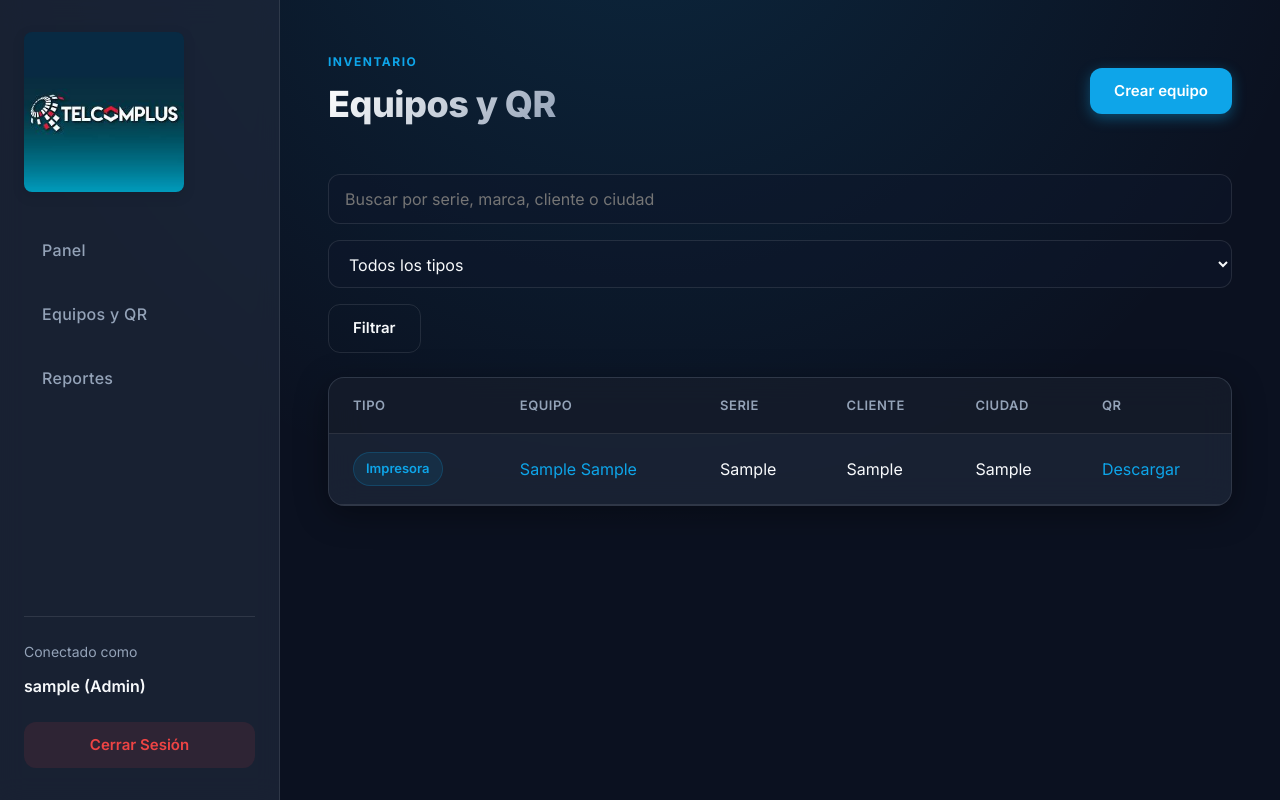
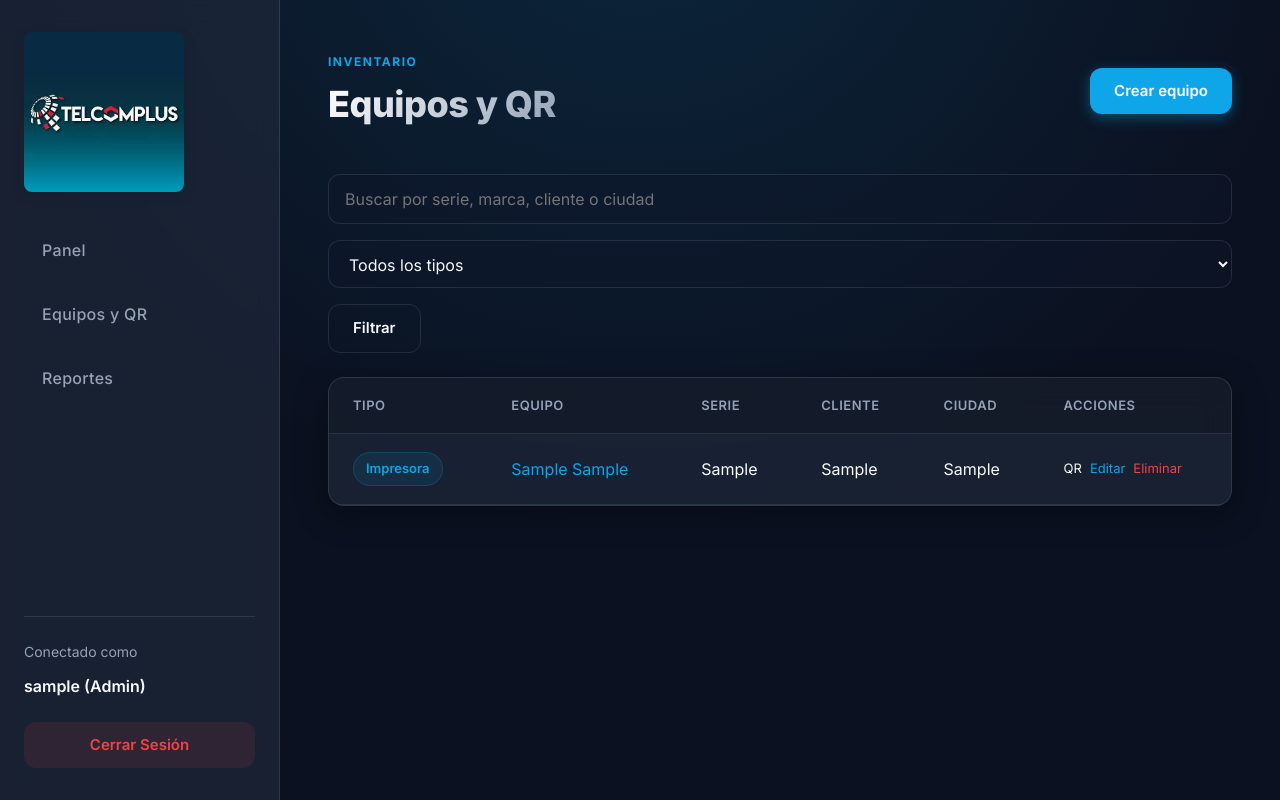
Before and after one commit to photogamer2015/telcomplus, a Django app: page /panel/equipos/ in a window 1280 px wide. Run offline with Django 5.2, Linux system fonts and the light colour scheme; a user stored in the database is signed in; tables that the repository leaves empty hold one stand-in row (values such as "Sample post").

Commit message:
Add action columns to list tables

```diff
--- a/parque/templates/parque/equipo_list.html
+++ b/parque/templates/parque/equipo_list.html
@@ -33,7 +33,7 @@
         <th>Serie</th>
         <th>Cliente</th>
         <th>Ciudad</th>
-        <th>QR</th>
+        <th>Acciones</th>
       </tr>
     </thead>
     <tbody>
@@ -44,7 +44,17 @@
           <td>{{ equipo.serie }}</td>
           <td>{{ equipo.razon_social_cliente }}</td>
           <td>{{ equipo.ciudad }}</td>
-          <td><a href="{% url 'equipo_qr_download' equipo.pk %}">Descargar</a></td>
+          <td>
+            <div style="display: flex; gap: 8px; align-items: center;">
+              <a href="{% url 'equipo_qr_download' equipo.pk %}" style="color: var(--text-primary); font-size: 13px;">QR</a>
+              {% if puede_editar_equipos %}
+                <a href="{% url 'equipo_update' equipo.pk %}" style="color: var(--accent-primary); font-size: 13px;">Editar</a>
+              {% endif %}
+              {% if puede_eliminar %}
+                <a href="{% url 'equipo_delete' equipo.pk %}" style="color: var(--accent-danger); font-size: 13px;">Eliminar</a>
+              {% endif %}
+            </div>
+          </td>
         </tr>
       {% empty %}
         <tr><td colspan="6" class="empty">No hay equipos con ese filtro.</td></tr>
```
Also changed, not shown: parque/templates/parque/ticket_list.html (+9 -0 lines).
